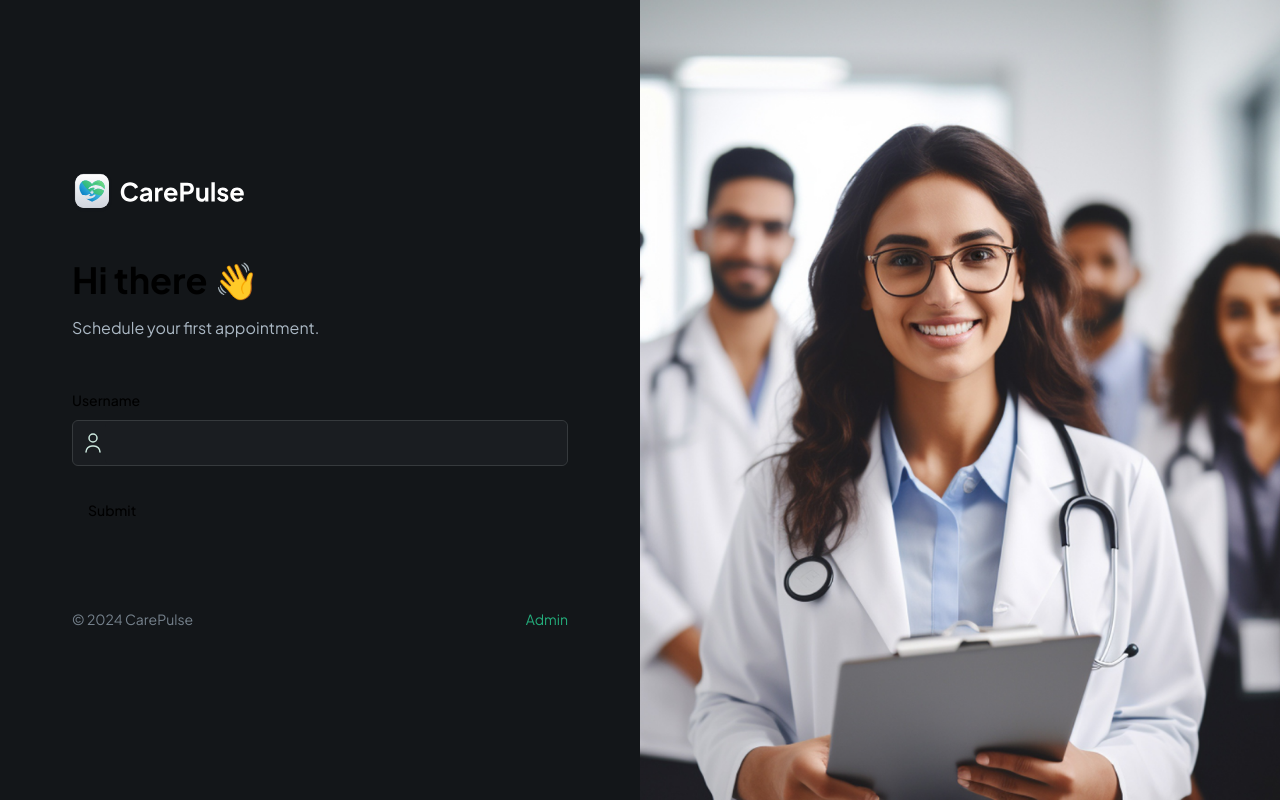
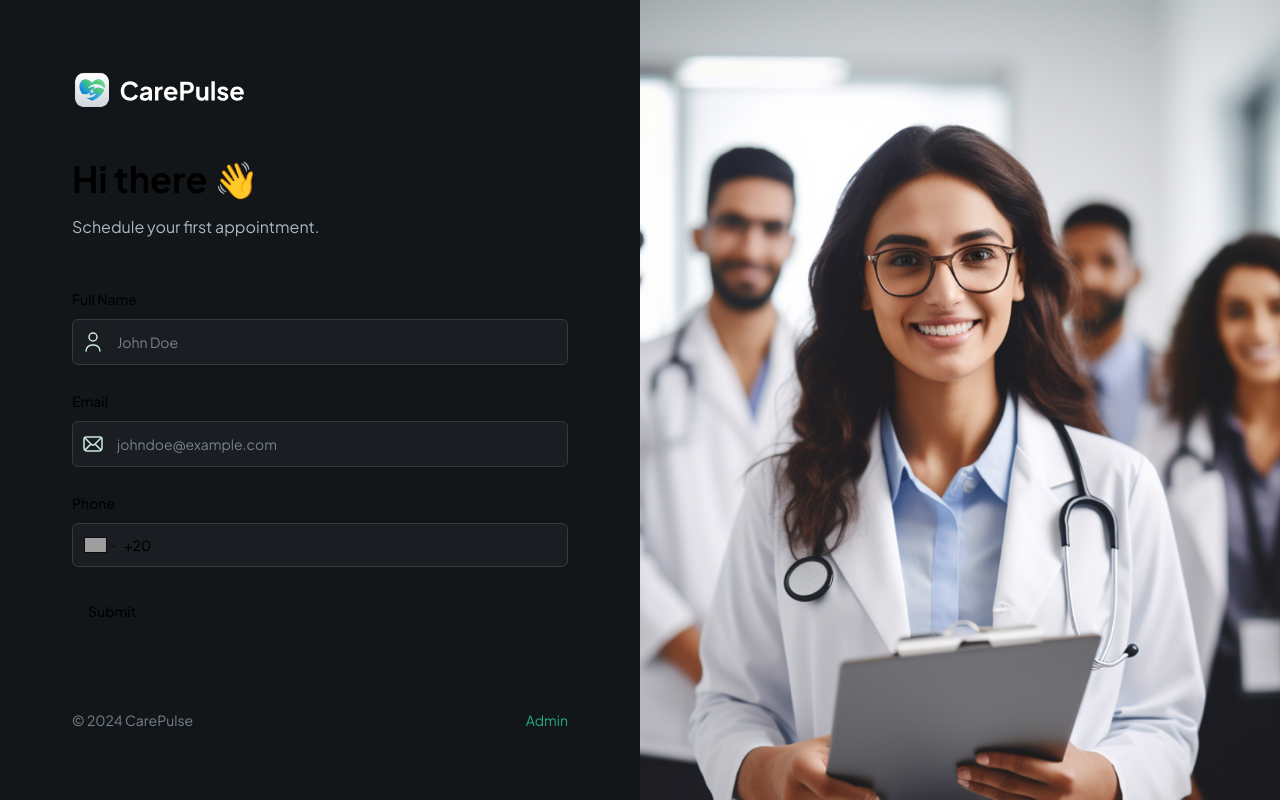
Before and after one commit to amrelskhawy/careplus, a Next.js app: page / in a window 1280 px wide. Built offline with nearby package versions, Linux system fonts and the light colour scheme; grey boxes are pictures that could not be loaded.

Commit message:
Adds the rest of the inputs in patient form

```diff
--- a/components/forms/PatientForm.tsx
+++ b/components/forms/PatientForm.tsx
@@ -44,17 +44,38 @@ export const PatientForm = () => {
           <p className="text-dark-700">Schedule your first appointment.</p>
         </section>
 
-        {/* Username Input */}
+        {/* Full Name Input */}
         <CutomFormField
           control={form.control}
-          name={'username'}
-          label={"Username"}
+          name={'name'}
+          label={"Full Name"}
           fieldType={FormFieldType.INPUT}
-          placeholder={""}
-          desc={""}
+          placeholder={"John Doe"}
           iconSrc={"user.svg"}
-          iconAlt={""}
-          />
+          iconAlt={"user"}
+        />
+
+        {/* Full Name Input */}
+        <CutomFormField
+          control={form.control}
+          name={'email'}
+          label={"Email"}
+          fieldType={FormFieldType.INPUT}
+          placeholder={"johndoe@example.com"}
+          iconSrc={"email.svg"}
+          iconAlt={"email"}
+        />
+
+        {/* Full Name Input */}
+        <CutomFormField
+          control={form.control}
+          name={'phone'}
+          label={"Phone"}
+          fieldType={FormFieldType.PHONE_INPUT}
+          placeholder={"(+20) 103 4567 890"}
+          iconSrc={"phone.svg"}
+          iconAlt={"phone"}
+        />
 
         <Button type="submit">Submit</Button>
       </form>
```
